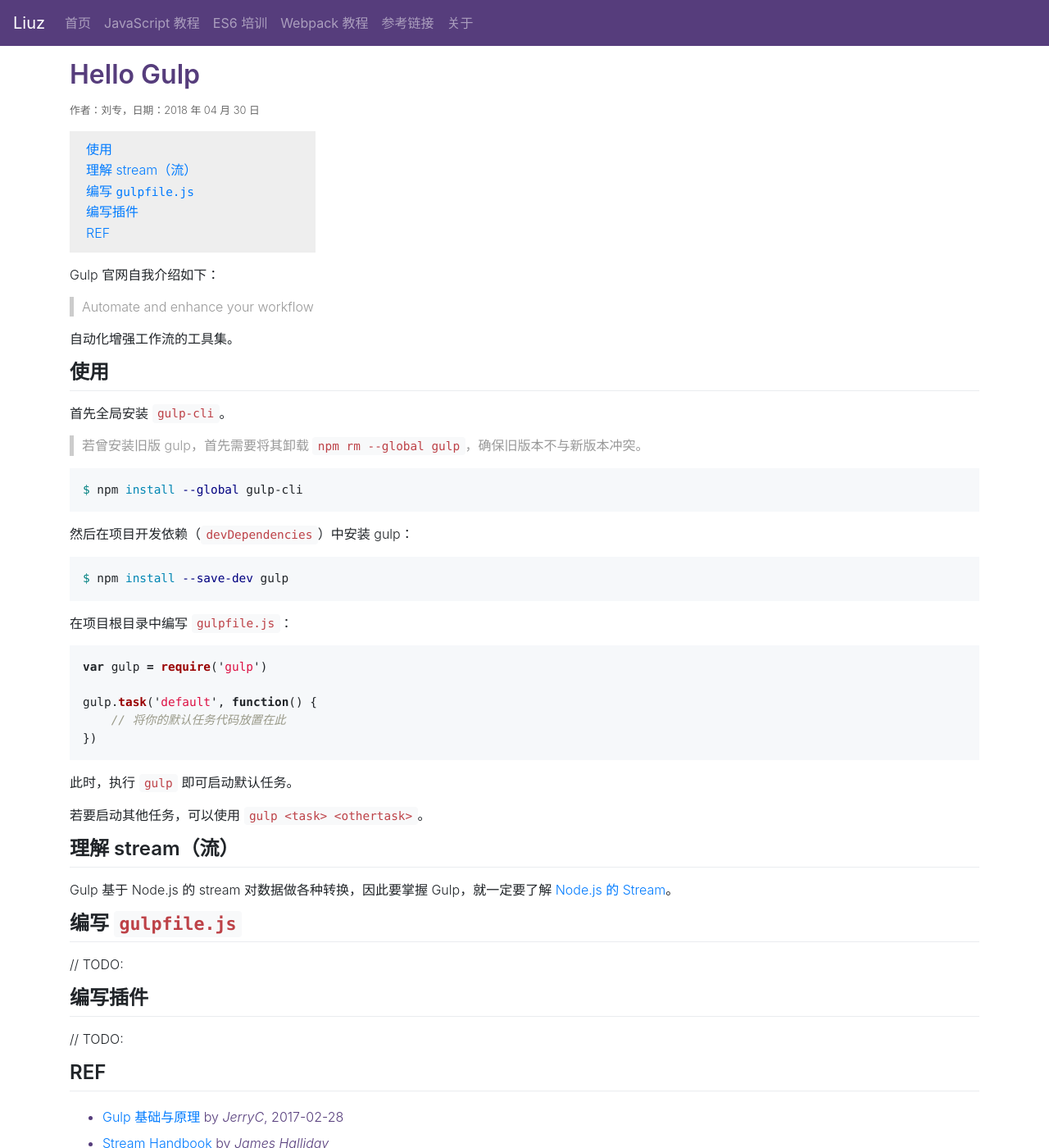
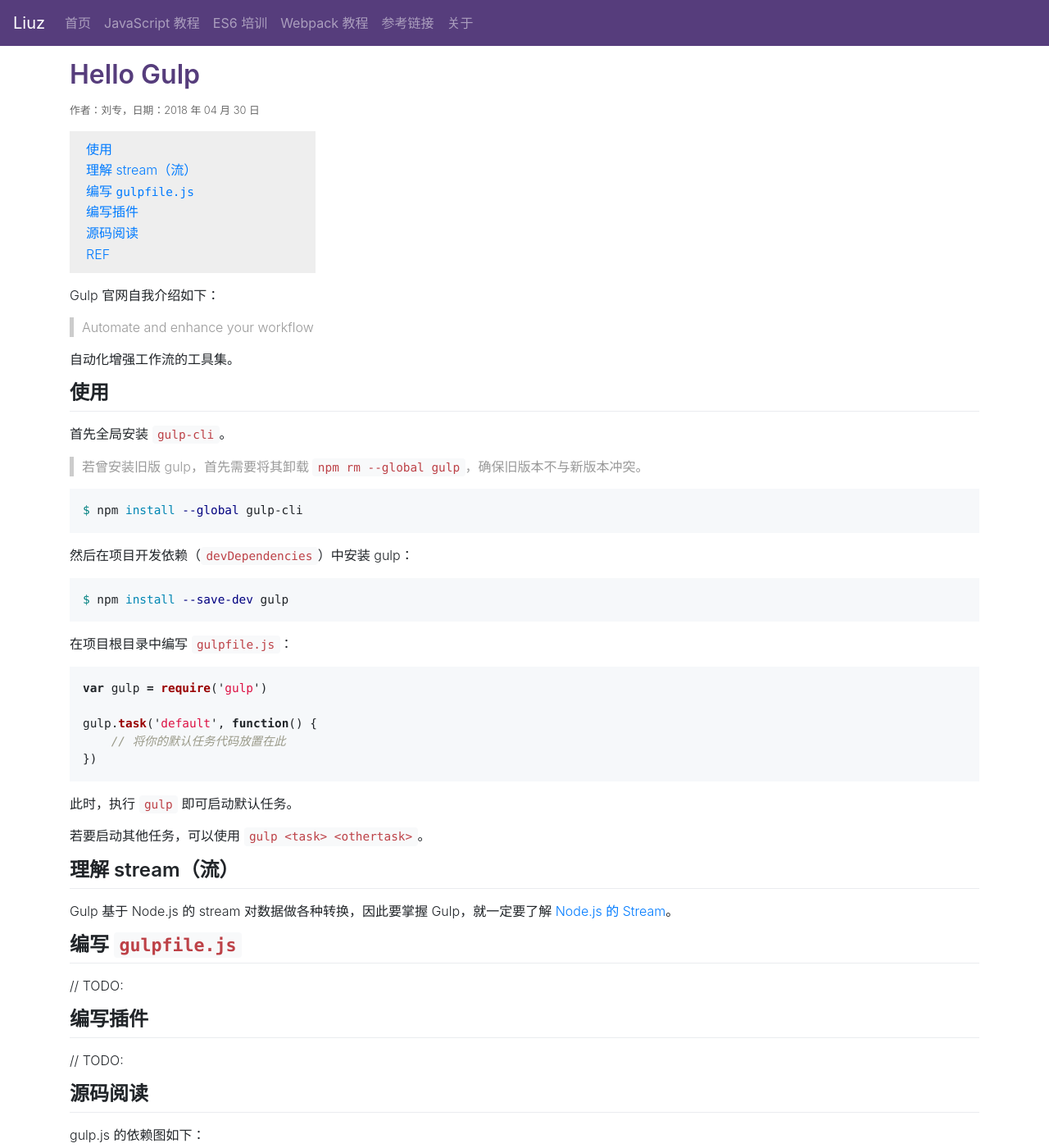
Before and after one commit to liuzhuan/liuzhuan.github.io, a Jekyll site: the page built from _posts/2018-04-30-hello-gulp.md, in a window 1280 px wide and 1400 px high. Shown: the whole window at 82% size. Built offline with Jekyll 4.4.1, drawn with Linux system fonts in a browser that asks for light colours; nearby versions of some CDN libraries; comment, search, counter and statistics services are not loaded.

Commit message:
adding source tree image

```diff
--- a/_posts/2018-04-30-hello-gulp.md
+++ b/_posts/2018-04-30-hello-gulp.md
@@ -55,6 +55,12 @@
 
 // TODO:
 
+## 源码阅读
+
+gulp.js 的依赖图如下：
+
+![gulp dependencies tree](/imgs/gulp-dep.png)
+
 ## REF
 
 - [Gulp 基础与原理][jerryc] by *JerryC*, 2017-02-28
```
Also changed, not shown: imgs/gulp-dep.png (added).
